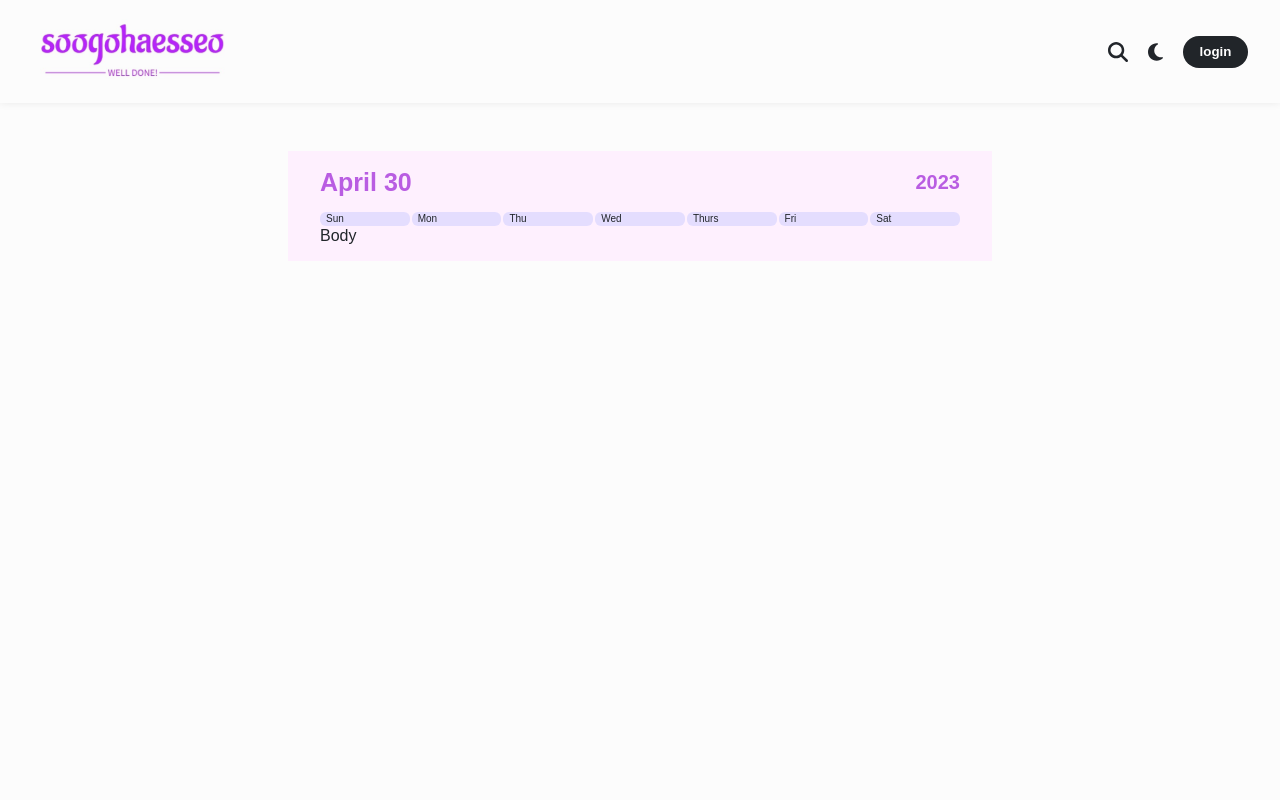
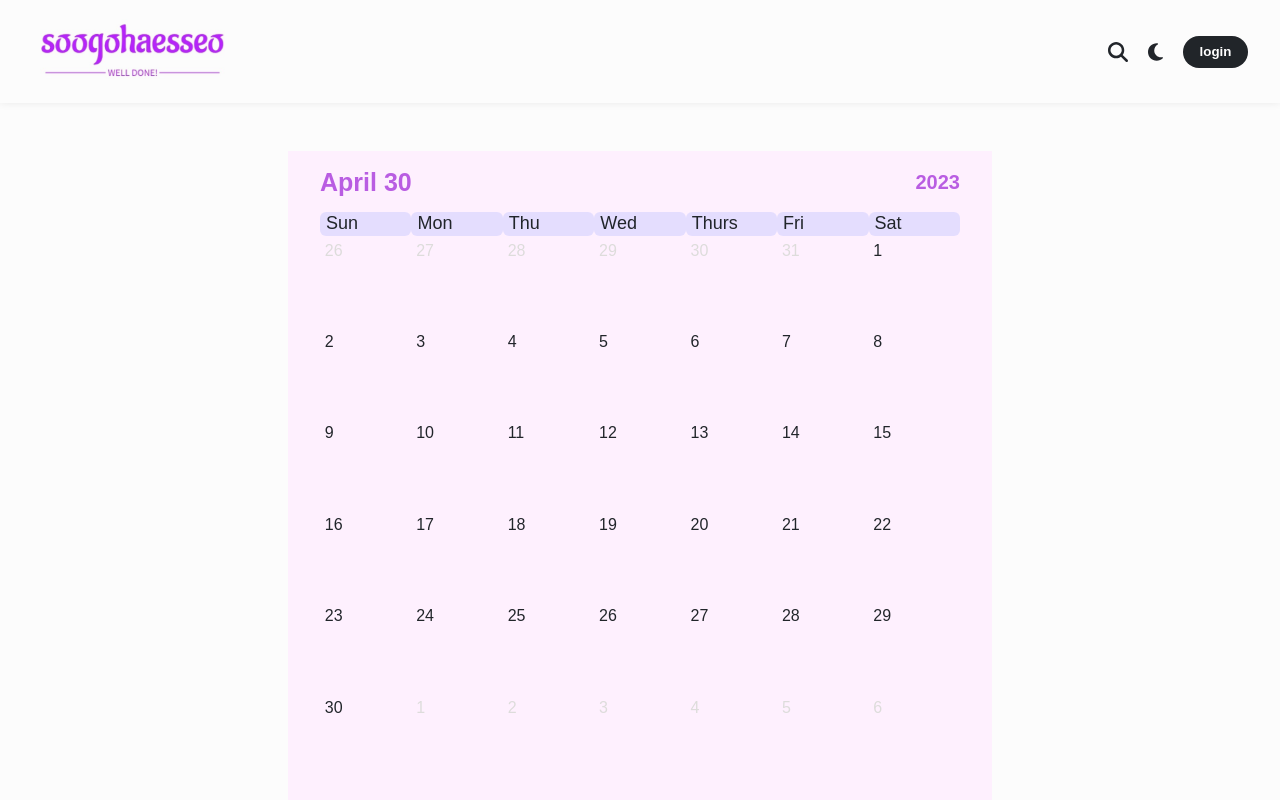
Before and after one commit to Brylimo/soogohaesseo, a React (Create React App) app in the folder soogohaesseo-client/: page / in a window 1280 px wide. Shown: the top 800 px of the page. Built offline with nearby package versions, Linux system fonts and the light colour scheme.

Commit message:
Complete calendar overall format

```diff
--- a/soogohaesseo-client/package.json
+++ b/soogohaesseo-client/package.json
@@ -15,6 +15,7 @@
     "@types/node": "^16.7.13",
     "@types/react": "^18.0.0",
     "@types/react-dom": "^18.0.0",
+    "date-fns": "^2.30.0",
     "react": "^18.2.0",
     "react-dom": "^18.2.0",
     "react-router-dom": "^6.11.0",
--- a/soogohaesseo-client/src/App.tsx
+++ b/soogohaesseo-client/src/App.tsx
@@ -68,6 +68,7 @@ a {
 :root {
   --main-color: #b95de2;
   --btn-color1: #212529;
+  --txt-color1: #dddcdb;
 }
 `
 
--- a/soogohaesseo-client/src/components/CalendarBody.tsx
+++ b/soogohaesseo-client/src/components/CalendarBody.tsx
@@ -1,6 +1,86 @@
-const CalendarBody = () => {
+import { addDays, endOfMonth, endOfWeek, format, isSameMonth, startOfMonth, startOfWeek } from "date-fns";
+import styled from "styled-components";
 
-    return <div>Body</div>;
+const CalendarBodyFrame = styled.div`
+    width: 100%;
+    display: grid;
+    grid-template-columns: repeat(7, 14.28571%);
+`;
+
+const Day = styled.div`
+    width: 100%;
+    font-size: 18px;
+    border-radius: 6px;
+    padding: 1px 6px;
+    background-color: rgba(204, 204, 255, 0.5);
+`;
+
+const Cell = styled.div`
+    width: 100%;
+    position: relative;
+    padding: 0.3rem;
+    color: ${(props) => props.color};
+
+    &:after {
+        content: "";
+        display: block;
+        padding-bottom: 100%;
+    }
+`;
+
+const CellInner = styled.div`
+    position: absolute;
+    width: 100%;
+    height: 100%;
+`;
+
+interface CalendarBodyProps {
+    currentMonth: Date,
+    selectedDate: Date
+}
+
+interface CellBoxProps {
+    dayx: string,
+    color?: string
+}
+
+const CellBox = ({dayx, color = "#21252a" }:CellBoxProps) => {
+    return (
+        <Cell color={color}>
+            <CellInner>
+                {dayx}
+            </CellInner>
+        </Cell>
+    );
+}
+
+const CalendarBody = ({ currentMonth, selectedDate }: CalendarBodyProps) => {
+    const week = ["Sun", "Mon", "Thu", "Wed", "Thurs", "Fri", "Sat"];
+    const monthStart = startOfMonth(currentMonth); // 오늘이 속한 달의 시작일
+    const monthEnd = endOfMonth(monthStart); // 오늘이 속한 달의 마지막일
+    const startDate = startOfWeek(monthStart); // monthStart가 속한 주의 시작일
+    const endDate = endOfWeek(monthEnd); // monthEnd가 속한 주의 마지막일
+
+    let days = [];
+    let day = startDate;
+
+    while (day <= endDate) {
+        days.push(day);
+        day = addDays(day, 1);
+    }
+
+    return (
+        <CalendarBodyFrame>
+            {week.map((elem) => {
+                return <Day key={elem}>{elem}</Day>;
+            })}
+            {days.map((dayx, index) => {
+                return (
+                    isSameMonth(dayx, monthStart) ? <CellBox key={index} dayx={format(dayx, 'd')} /> : <CellBox key={index} dayx={format(dayx, 'd')} color={"#dddcdb"} />
+                );
+            })}
+        </CalendarBodyFrame>
+    );
 };
 
 export default CalendarBody;
--- a/soogohaesseo-client/src/components/CalendarDays.tsx
+++ /dev/null
@@ -1,31 +0,0 @@
-import styled from "styled-components";
-
-const DaysFrame = styled.div`
-    display: flex;
-    justify-content: space-evenly;
-`;
-
-const Day = styled.div`
-    font-size: 10px;
-    border-radius: 6px;
-    flex: 1;
-    &:not(&:last-child) {
-        margin-right: 2px;
-    }
-    padding: 1px 6px;
-    background-color: rgba(204, 204, 255, 0.5);
-`;
-
-const CalendarDays = () => {
-    const days = ["Sun", "Mon", "Thu", "Wed", "Thurs", "Fri", "Sat"];
-
-    return (
-        <DaysFrame>
-            {days.map(day => {
-                return <Day>{day}</Day>;
-            })}
-        </DaysFrame>
-    );
-}
-
-export default CalendarDays;
--- a/soogohaesseo-client/src/routes/Calendar.tsx
+++ b/soogohaesseo-client/src/routes/Calendar.tsx
@@ -1,7 +1,6 @@
 import { useState } from "react";
 import styled from "styled-components";
 import CalendarHeader from "../components/CalendarHeader";
-import CalendarDays from "../components/CalendarDays";
 import CalendarBody from "../components/CalendarBody";
 
 const Frame = styled.div`
@@ -25,8 +24,7 @@ const Calendar = () => {
         <Frame>
             <CalendarFrame>
                 <CalendarHeader currentMonth={currentMonth} />
-                <CalendarDays />
-                <CalendarBody />
+                <CalendarBody currentMonth={currentMonth} selectedDate={selectedDate} />
             </CalendarFrame>
         </Frame>
     );
```
Also changed, not shown: 1 other file (tests, documents, lock files or other folders).
